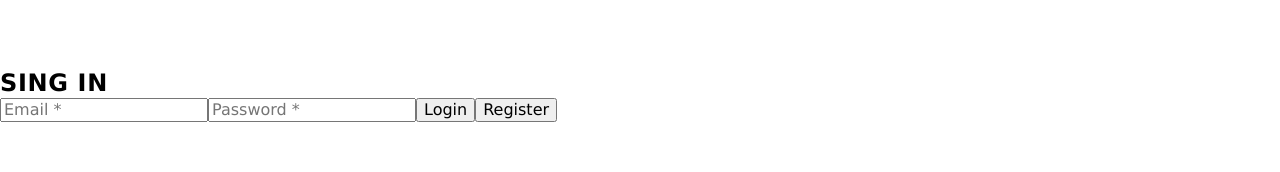
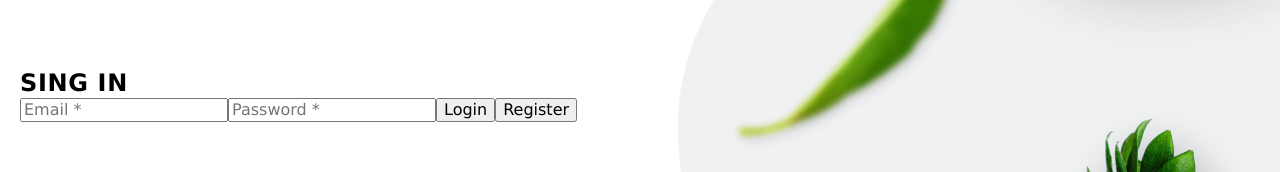
Before and after one commit to Taras-Roboteckyi/React_TeamProject_Health, a React (Create React App) app: page /signin in a window 1280 px wide. Shown: the part 394-566 px from the top of the page. Built offline with nearby package versions, Linux system fonts and the light colour scheme.

Commit message:
background for LoginPage

```diff
--- a/src/pages/LoginPage/LoginPage.jsx
+++ b/src/pages/LoginPage/LoginPage.jsx
@@ -1,11 +1,15 @@
 import { LoginForm } from "../../components/LoginForm/LoginForm";
-
+import { ImageStyled } from "../LoginPage/LoginPage.styled";
+import { Container } from "../../components/container";
 
 export const LoginPage = () => {
   return (
     <main>
-      <h2>SING IN</h2>
-      <LoginForm />
+      <ImageStyled />
+      <Container>
+        <h2>SING IN</h2>
+        <LoginForm />
+      </Container>
     </main>
   );
 };
--- /dev/null
+++ b/src/pages/LoginPage/LoginPage.styled.jsx
@@ -0,0 +1,18 @@
+import styled from 'styled-components';
+import login_bg_tablet from '../../images/main_bg_tablet.png';
+import login_bg_desktop from '../../images/main_bg_desktop.png';
+
+export const ImageStyled = styled.div`
+  @media (min-width: 768px) {
+    background: url(${login_bg_tablet}) bottom right no-repeat;
+    position: absolute;
+    width: 100%;
+    height: 100%;
+    right: 0;
+    bottom: 0;
+    z-index: -1;
+  }
+  @media (min-width: 1280px) {
+    background: url(${login_bg_desktop}) top right no-repeat;
+  }
+`;
```
